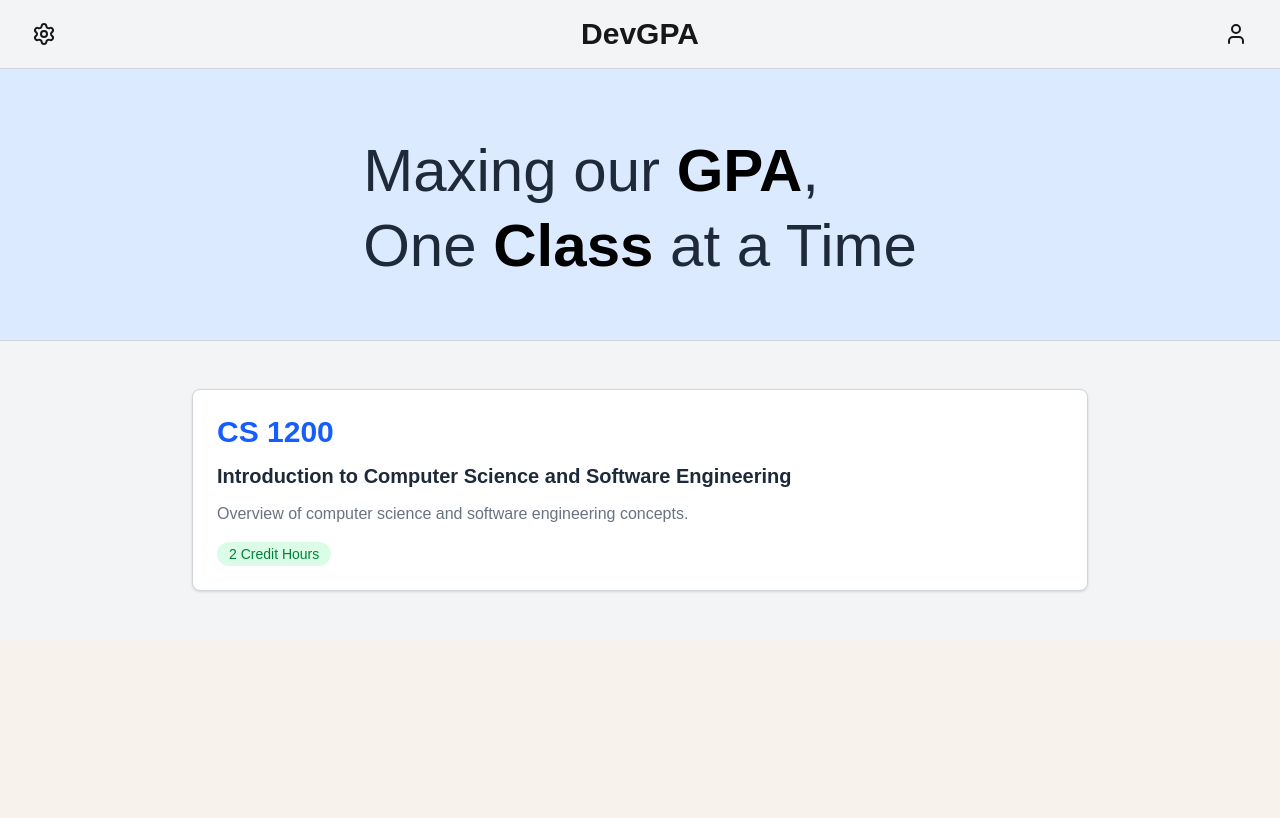
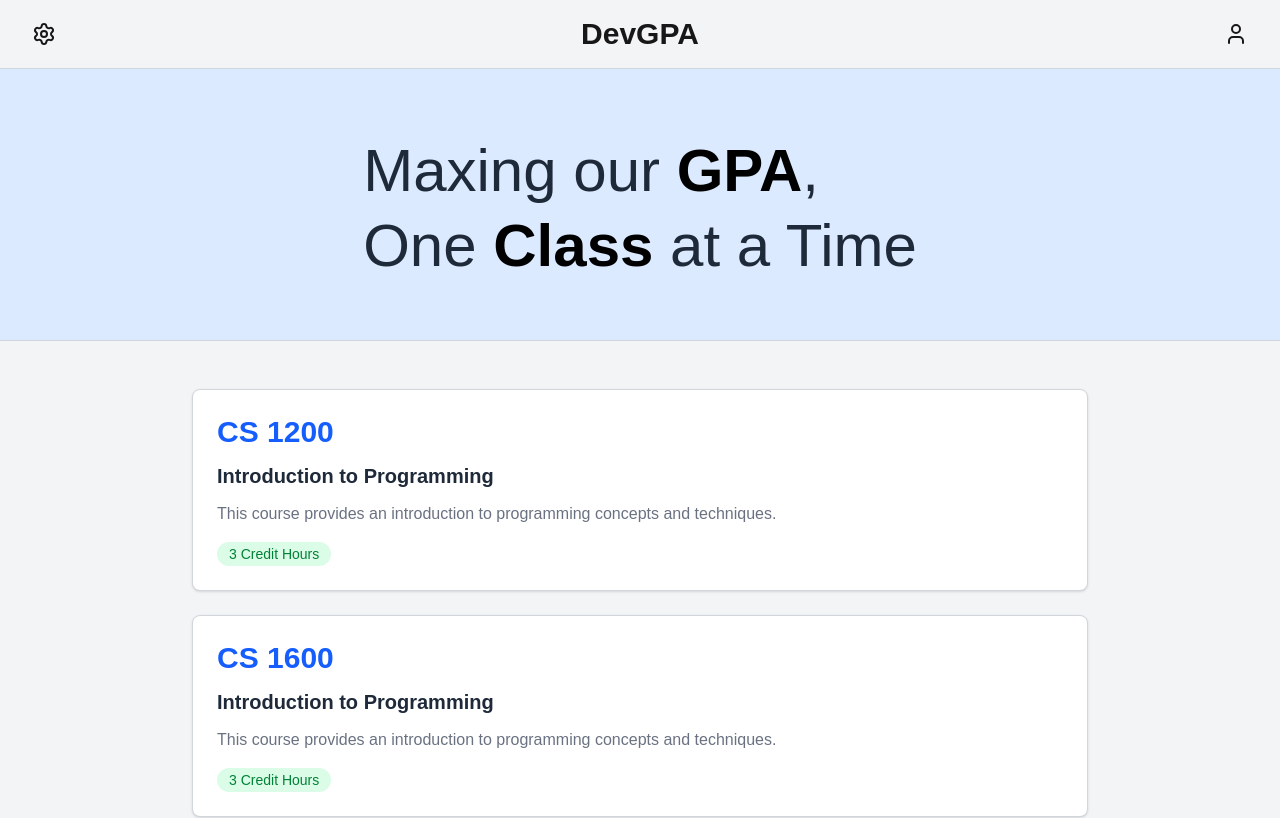
Before and after one commit to hackutd/hackutd-devday-beginner-2025, a Next.js app: page / in a window 1280 px wide. Shown: the top 818 px of the page. Built offline with nearby package versions, Linux system fonts and the light colour scheme.

Commit message:
dummy data populate done

```diff
--- a/src/app/components/coursecard.js
+++ b/src/app/components/coursecard.js
@@ -1,35 +1,25 @@
 import React from 'react';
 
-const CourseCard = () => {
-  const data = [
-    {
-      "courseCode": "CS 1200",
-      "title": "Introduction to Computer Science and Software Engineering",
-      "description": "Overview of computer science and software engineering concepts.",
-      "creditHours": 2
-    }
-  ];
-
-  const course = data[0];
+const CourseCard = (props) => {
 
   return (
     <div className="max-w-4xl mx-auto p-6 bg-white border border-gray-300 rounded-lg shadow-sm">
 
       <h1 className="text-3xl font-bold text-blue-600 mb-3">
-        {course.courseCode}
+        {props.courseCode}
       </h1>
 
       <h2 className="text-xl font-semibold text-gray-800 mb-3">
-        {course.title}
+        {props.title}
       </h2>
 
       <p className="text-gray-500 mb-4">
-        {course.description}
+        {props.description}
       </p>
 
       <div className="inline-block">
         <span className="bg-green-100 text-green-700 px-3 py-1 rounded-full text-sm font-medium">
-          {course.creditHours} Credit Hours
+          {props.creditHours} Credit Hours
         </span>
       </div>
     </div>
--- a/src/app/components/courses.js
+++ b/src/app/components/courses.js
@@ -1,10 +1,20 @@
 import React from 'react'
 import CourseCard from './coursecard'
+import data from '../data.json'
 
 function Courses() {
   return (
     <div className="py-12 bg-gray-100">
-      <CourseCard />
+      {data.courses.map((course, idx) => (
+        <div key={idx} className="mb-6">
+          <CourseCard
+            courseCode={`${course.course_tag} ${course.course_number}`}
+            title={course.course_name}
+            description={course.course_description}
+            creditHours={course.course_credits}
+          />
+        </div>
+      ))}
     </div>
   )
 }
--- a/src/app/data.json
+++ b/src/app/data.json
@@ -9,14 +9,14 @@
         },
         {
             "course_tag": "CS",
-            "course_number": "1200",
+            "course_number": "1600",
             "course_name": "Introduction to Programming",
             "course_description": "This course provides an introduction to programming concepts and techniques.",
             "course_credits": 3
         },
         {
             "course_tag": "CS",
-            "course_number": "1200",
+            "course_number": "1800",
             "course_name": "Introduction to Programming",
             "course_description": "This course provides an introduction to programming concepts and techniques.",
             "course_credits": 3
```
